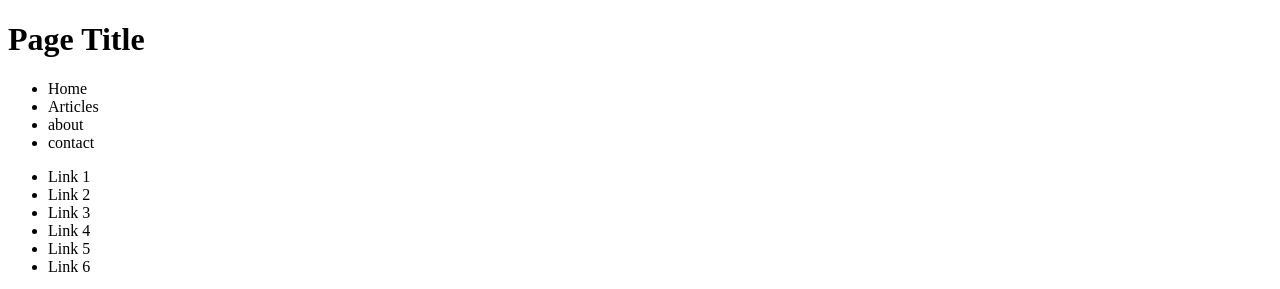
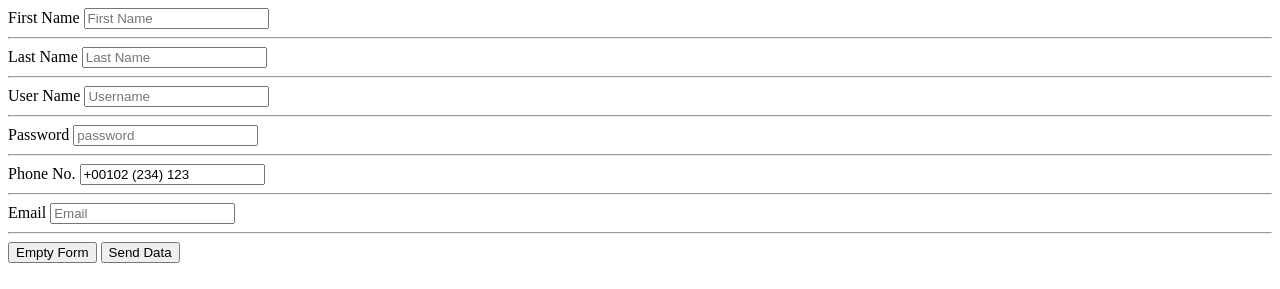
Before and after one commit to Adel-Abasir/ELZero_HTML_Assignments, a plain HTML site: page index.html in a window 1280 px wide. Shown: the top 289 px of the page. Drawn offline with Linux system fonts and the light colour scheme; grey boxes are pictures that could not be loaded.

Commit message:
Assignment From 24-27

```diff
--- a/index.html
+++ b/index.html
@@ -127,7 +127,7 @@
     </table> -->
 
     <!-- Assignment from 19-23  -->
-    <header>
+    <!-- <header>
         <h1>Page Title</h1>
         <ul>
             <li>Home</li>
@@ -206,7 +206,65 @@
 
     <footer>
         <p>&copy; copyright 2021</p>
-    </footer>
+    </footer> -->
+
+    <!-- Assignment from 24-27  -->
+    <main>
+        <section>
+            <form  method="POST">
+                <div>
+                    <label>First Name</label>
+                    <input type="text" name="first_name" id="first_name" required  placeholder="First Name">
+                </div>
+
+                <hr>
+
+                <div>
+                    <label>Last Name</label>
+                    <input type="text" name="last_name" id="last_name" required placeholder="Last Name">
+                </div>
+
+                <hr>
+
+                <div>
+                    <lable>User Name</lable>
+                    <input type="text" name="username" id="username" required placeholder="Username">
+                </div>
+
+                <hr>
+
+                <div>
+                    <label>Password</label>
+                    <input type="password" name="password" id="password" required placeholder="password">
+                </div>
+
+                <hr>
+
+                <div>
+                    <label>Phone No.</label>
+                    <input type="text" name="phone_no" id="phone_no" placeholder="Phone No." value="+00102 (234) 123">
+                </div>
+
+                <hr>
+
+                <div>
+                    <label>Email</label>
+                    <input type="email" name="email" id="email" required placeholder="Email">
+                </div>
+
+                <hr>
+
+                <div>
+                    <input type="text" name="hidden_field" id="hidden_field" value="Wassup" hidden>
+                </div>
+
+                <div>
+                    <input type="reset" value="Empty Form">
+                    <input type="submit" value="Send Data">
+                </div>
+            </form>
+        </section>
+    </main>
 </body>
 
 </html>
```
